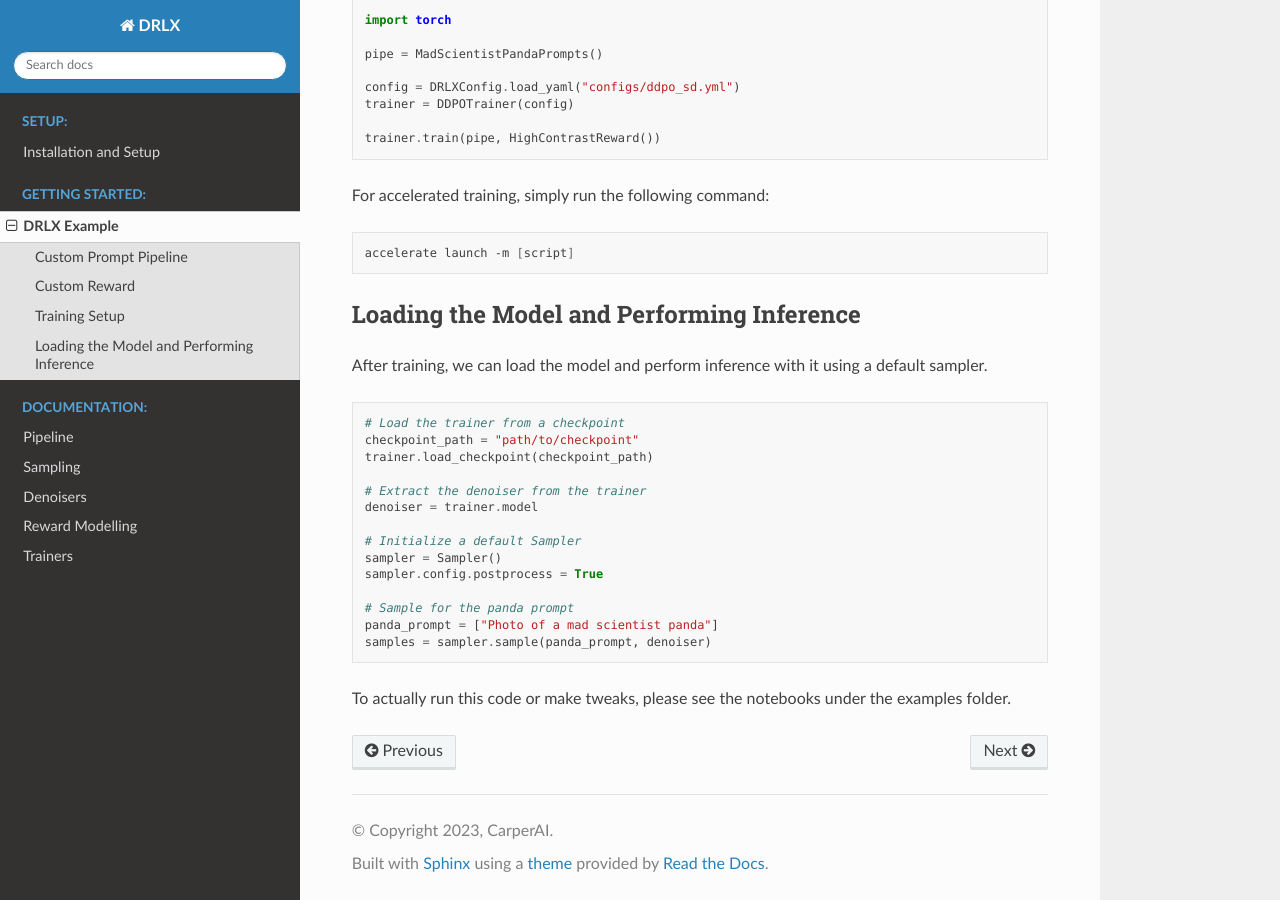
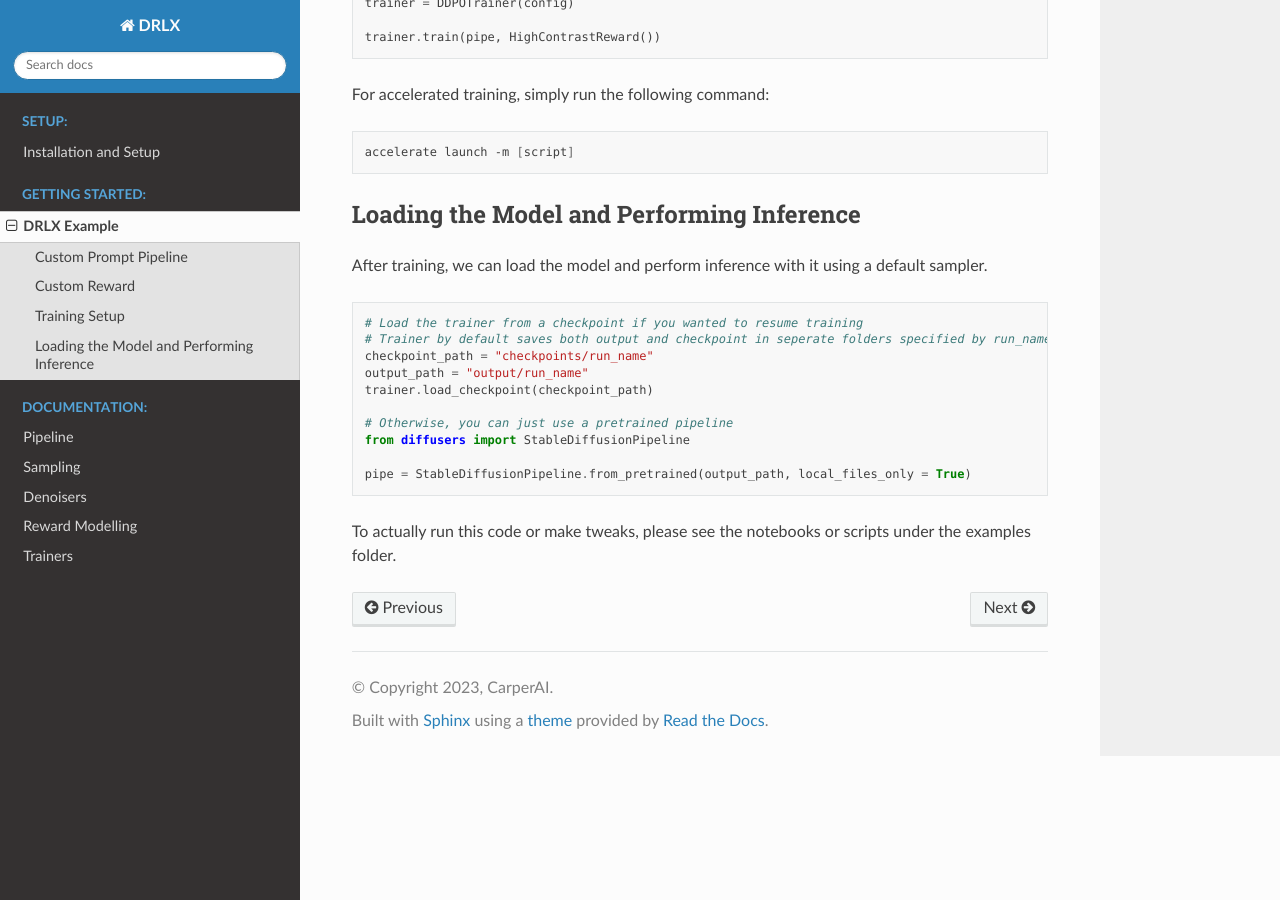
Before and after one commit to CarperAI/DRLX, a Sphinx documentation site: the page built from docs/source/example.rst, in a window 1280 px wide and 900 px high, scrolled down 1463 px. Built offline with Sphinx 7.4.7 and the Read the Docs theme 2.0.0, drawn with Linux system fonts in a browser that asks for light colours; some of the changed text lies outside the part shown.

Commit message:
Add readme, update example to use pretrained pipelines

```diff
--- a/docs/source/example.rst
+++ b/docs/source/example.rst
@@ -89,24 +83,19 @@ For accelerated training, simply run the following command:
 Loading the Model and Performing Inference
 --------------------------------------------
 
-
 After training, we can load the model and perform inference with it using a default sampler.
 
 .. code-block:: python
 
-    # Load the trainer from a checkpoint
-    checkpoint_path = "path/to/checkpoint"
+    # Load the trainer from a checkpoint if you wanted to resume training
+    # Trainer by default saves both output and checkpoint in seperate folders specified by run_name
+    checkpoint_path = "checkpoints/run_name"
+    output_path = "output/run_name"
     trainer.load_checkpoint(checkpoint_path)
 
-    # Extract the denoiser from the trainer
-    denoiser = trainer.model
+    # Otherwise, you can just use a pretrained pipeline
+    from diffusers import StableDiffusionPipeline
 
-    # Initialize a default Sampler
-    sampler = Sampler()
-    sampler.config.postprocess = True
+    pipe = StableDiffusionPipeline.from_pretrained(output_path, local_files_only = True)
 
-    # Sample for the panda prompt
-    panda_prompt = ["Photo of a mad scientist panda"]
-    samples = sampler.sample(panda_prompt, denoiser)
-
-To actually run this code or make tweaks, please see the notebooks under the examples folder.
+To actually run this code or make tweaks, please see the notebooks or scripts under the examples folder.
```
Also changed, not shown: other parts of docs/source/example.rst (+0 -6 lines), README.md (+42 -2 lines).
